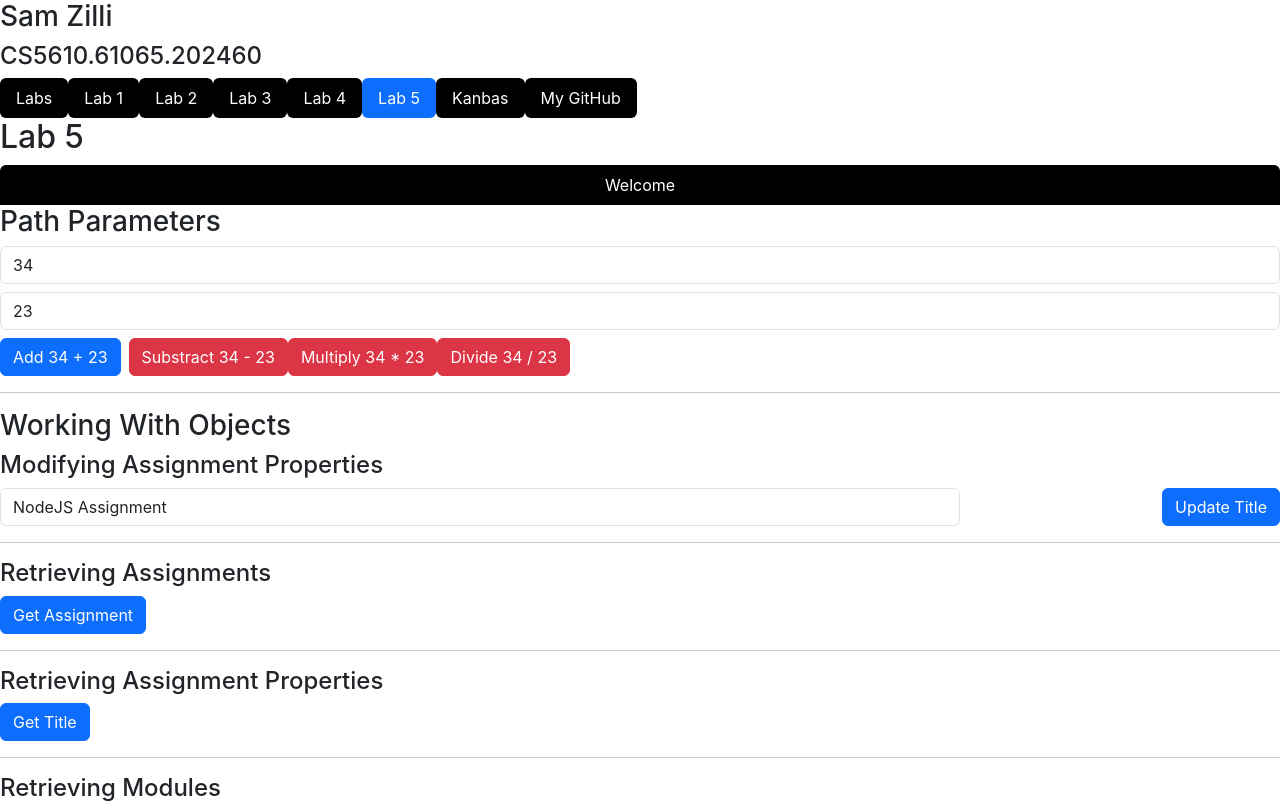
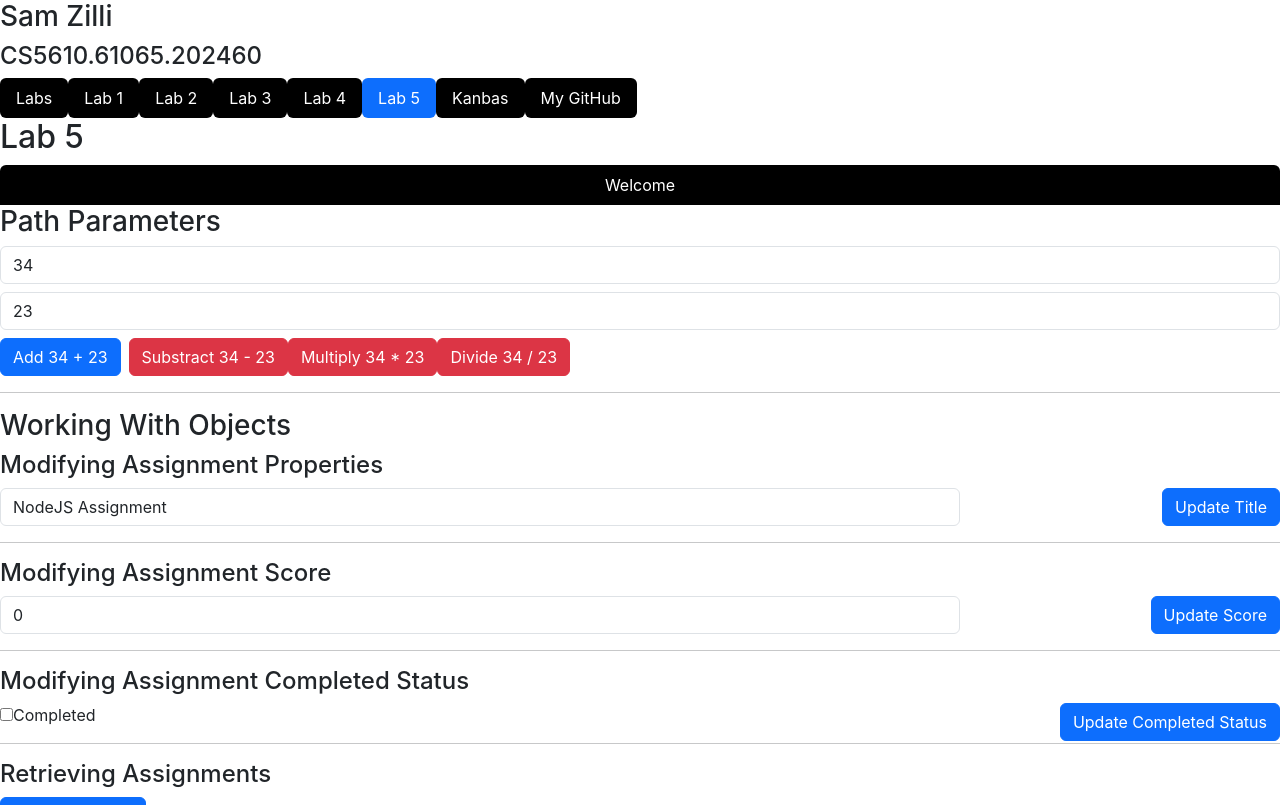
Before and after one commit to Sam-Zilli/kanbas-react-web-app, a React (Create React App) app: page /#/Labs/Lab5 in a window 1280 px wide. Shown: the top 805 px of the page. Built offline with nearby package versions, Linux system fonts and the light colour scheme; no server answers.

Commit message:
finished 3.3.4

```diff
--- a/src/Labs/Lab5/WorkingWithObjects.tsx
+++ b/src/Labs/Lab5/WorkingWithObjects.tsx
@@ -3,7 +3,6 @@ import React, { useState } from "react";
 const REMOTE_SERVER = process.env.REACT_APP_REMOTE_SERVER;
 
 export default function WorkingWithObjects() {
-
   const [assignment, setAssignment] = useState({
     id: 1,
     title: "NodeJS Assignment",
@@ -25,9 +24,9 @@ export default function WorkingWithObjects() {
 
   return (
     <div>
-      <h3 id="wd-working-with-objects">Working With Objects</h3>
+      <h3 id="wd-working-with-objects"> Working With Objects</h3>
 
-
+      {/* Assignment - changing title */}
       <h4>Modifying Assignment Properties</h4>
       <a
         id="wd-update-assignment-title"
@@ -48,6 +47,59 @@ export default function WorkingWithObjects() {
 
 
 
+
+
+
+
+
+      {/* Assignment - changing score */}
+      <h4>Modifying Assignment Score</h4>
+      <a
+        id="wd-update-assignment-score"
+        className="btn btn-primary float-end"
+        href={`${ASSIGNMENT_API_URL}/score/${assignment.score}`}
+      >
+        Update Score
+      </a>
+      <input
+        className="form-control w-75"
+        id="wd-assignment-score"
+        value={assignment.score}
+        onChange={(e) =>
+          setAssignment({ ...assignment, score: Number(e.target.value) })
+        }
+      />
+      <hr />
+
+
+
+        {/* Assignment - Changing Completion Status */}
+      <h4>Modifying Assignment Completed Status</h4>
+      <a
+        id="wd-update-assignment-completed"
+        className="btn btn-primary float-end"
+        href={`${ASSIGNMENT_API_URL}/completed/${assignment.completed}`}
+      >
+        Update Completed Status
+      </a>
+      <input
+        type="checkbox"
+        id="wd-assignment-completed"
+        checked={assignment.completed}
+        onChange={(e) =>
+          setAssignment({ ...assignment, completed: e.target.checked })
+        }
+      />
+      <label htmlFor="wd-assignment-completed">Completed</label>
+      <hr />
+
+
+
+
+
+
+
+      {/* Assignment - Get Assignment */}
       <h4>Retrieving Assignments</h4>
       <a
         id="wd-retrieve-assignments"
@@ -67,6 +119,7 @@ export default function WorkingWithObjects() {
       </a>
       <hr />
 
+      {/* Module - Get Module */}
 
       <h4>Retrieving Modules</h4>
       <a
@@ -77,6 +130,8 @@ export default function WorkingWithObjects() {
         Get Module
       </a>
       <hr />
+
+      {/* Module - Get Name */}
       <h4>Retrieving Module Properties</h4>
       <a
         id="wd-retrieve-module-name"
@@ -86,7 +141,7 @@ export default function WorkingWithObjects() {
         Get Module Name
       </a>
 
-
+      {/* Module - Edit Name */}
       <h4>Modifying Module Properties</h4>
       <a
         id="wd-update-module-name"
@@ -99,12 +154,9 @@ export default function WorkingWithObjects() {
         className="form-control w-75"
         id="wd-module-name"
         value={module.name}
-        onChange={(e) =>
-          setModule({ ...module, name: e.target.value })
-        }
+        onChange={(e) => setModule({ ...module, name: e.target.value })}
       />
       <hr />
-
     </div>
   );
 }
```
Also changed, not shown: 1 other file (tests, documents, lock files or other folders).
